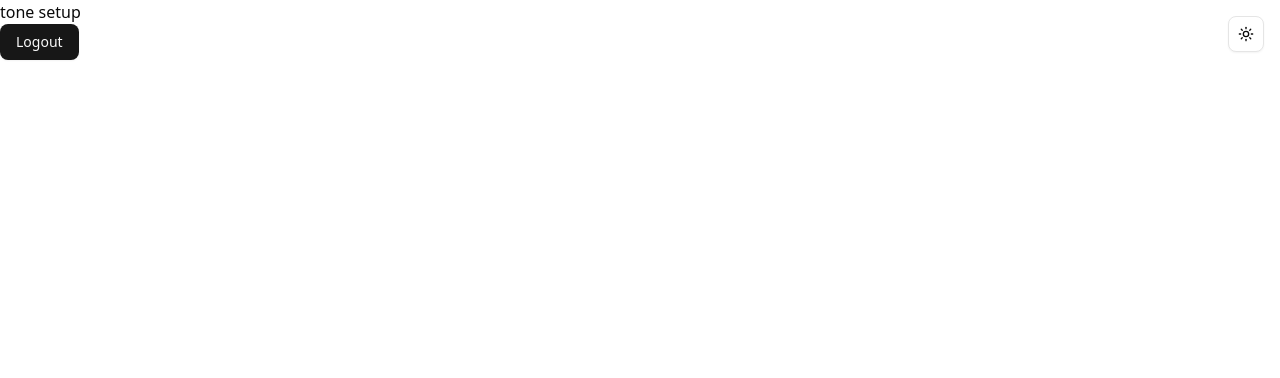
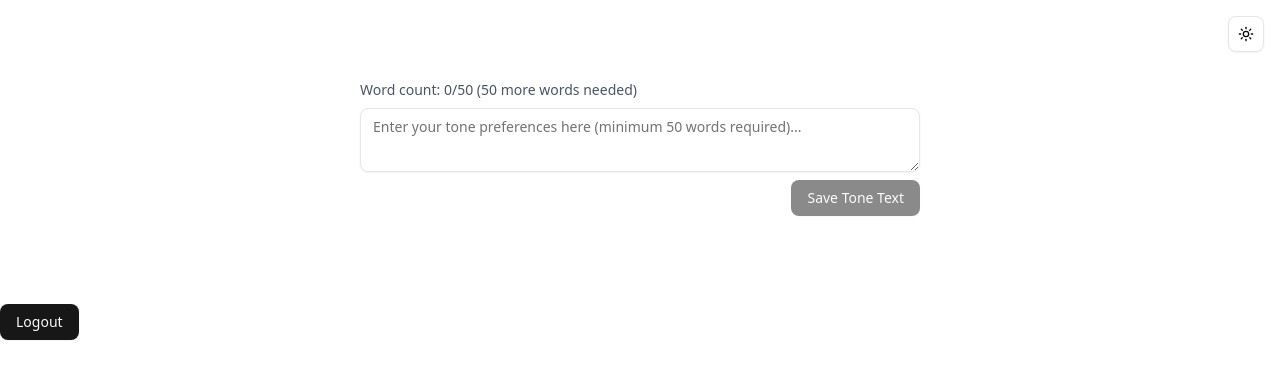
Before and after one commit to john-hashim/echowrite, a React (Vite) app in the folder frontend/: page /setup-tone in a window 1280 px wide. Shown: the top 378 px of the page. Built offline with nearby package versions, Linux system fonts and the light colour scheme; no server answers; sample sign-in values are in the browser's storage.

Commit message:
feat: add SetupTone component with API integration and validation

```diff
--- a/frontend/src/api/endpoints.ts
+++ b/frontend/src/api/endpoints.ts
@@ -19,6 +19,9 @@ export const ENDPOINTS = {
       UNLINK: '/auth/google/unlink', // DELETE - Unlink Google account
     },
   },
+  FEATURE: {
+    SET_TONE: '/user/tone',
+  },
 } as const
 
 export type EndpointValues = typeof ENDPOINTS
--- /dev/null
+++ b/frontend/src/api/services/feature.ts
@@ -0,0 +1,10 @@
+import { AxiosResponse } from 'axios'
+import { UserResponse } from './auth'
+import apiClient from '../index'
+import { ENDPOINTS } from '../endpoints'
+
+export const featureService = {
+  setupTone: (tone: string): Promise<AxiosResponse<{ message: string; user: UserResponse }>> => {
+    return apiClient.post(ENDPOINTS.FEATURE.SET_TONE, { tone })
+  },
+}
--- /dev/null
+++ b/frontend/src/components/ui/textarea.tsx
@@ -0,0 +1,18 @@
+import * as React from "react"
+
+import { cn } from "@/lib/utils"
+
+function Textarea({ className, ...props }: React.ComponentProps<"textarea">) {
+  return (
+    <textarea
+      data-slot="textarea"
+      className={cn(
+        "border-input placeholder:text-muted-foreground focus-visible:border-ring focus-visible:ring-ring/50 aria-invalid:ring-destructive/20 dark:aria-invalid:ring-destructive/40 aria-invalid:border-destructive dark:bg-input/30 flex field-sizing-content min-h-16 w-full rounded-md border bg-transparent px-3 py-2 text-base shadow-xs transition-[color,box-shadow] outline-none focus-visible:ring-[3px] disabled:cursor-not-allowed disabled:opacity-50 md:text-sm",
+        className
+      )}
+      {...props}
+    />
+  )
+}
+
+export { Textarea }
--- a/frontend/src/pages/feature/SetupTone.tsx
+++ b/frontend/src/pages/feature/SetupTone.tsx
@@ -1,16 +1,31 @@
 import { Button } from '@/components/ui/button'
-import React from 'react'
+import React, { useState } from 'react'
 import { useAuth } from '@/contexts/AuthContext'
 import { useNavigate } from 'react-router-dom'
-import { authService } from '@/api/services/auth'
+import { authService, UserResponse } from '@/api/services/auth'
 import { useApi } from '@/hooks/useApi'
 import { useUserStore } from '@/store/userStore'
+import { Textarea } from '@/components/ui/textarea'
+import { featureService } from '@/api/services/feature'
 
 const SetupTone: React.FC = () => {
+  const [toneText, setToneText] = useState('')
+
   const { logout } = useAuth()
   const navigate = useNavigate()
   const { logout: zustandLogout } = useUserStore()
+
+  const { setUser } = useUserStore()
+
   const { execute: executeLogout } = useApi<{ success: boolean }, []>(authService.logout)
+  const { execute: executeSetTone } = useApi<{ message: string; user: UserResponse }, [string]>(
+    featureService.setupTone
+  )
+
+  // Calculate word count
+  const wordCount = toneText.trim() === '' ? 0 : toneText.trim().split(/\s+/).length
+  const minWords = 50
+  const isButtonEnabled = wordCount >= minWords
 
   const handleLogout = async () => {
     try {
@@ -24,9 +39,38 @@ const SetupTone: React.FC = () => {
       navigate('/login')
     }
   }
+
+  const saveToneText = async () => {
+    if (!toneText || wordCount < minWords) {
+      return
+    }
+    try {
+      const res = await executeSetTone(toneText)
+      setUser(res.user)
+      navigate('/chat')
+    } catch (e) {}
+  }
+
   return (
     <>
-      <div>tone setup</div>
+      <div className="flex justify-center p-20">
+        <div className="w-1/2 mb-2">
+          <div className="mb-2 text-sm text-gray-600">
+            Word count: {wordCount}/{minWords}{' '}
+            {wordCount < minWords && `(${minWords - wordCount} more words needed)`}
+          </div>
+          <Textarea
+            className="mb-2"
+            onChange={e => setToneText(e.target.value)}
+            placeholder="Enter your tone preferences here (minimum 50 words required)..."
+          />
+          <div className="flex justify-end">
+            <Button disabled={!isButtonEnabled} onClick={saveToneText}>
+              Save Tone Text
+            </Button>
+          </div>
+        </div>
+      </div>
       <Button onClick={handleLogout}>Logout</Button>
     </>
   )
```
Also changed, not shown: 1 other file (tests, documents, lock files or other folders).
